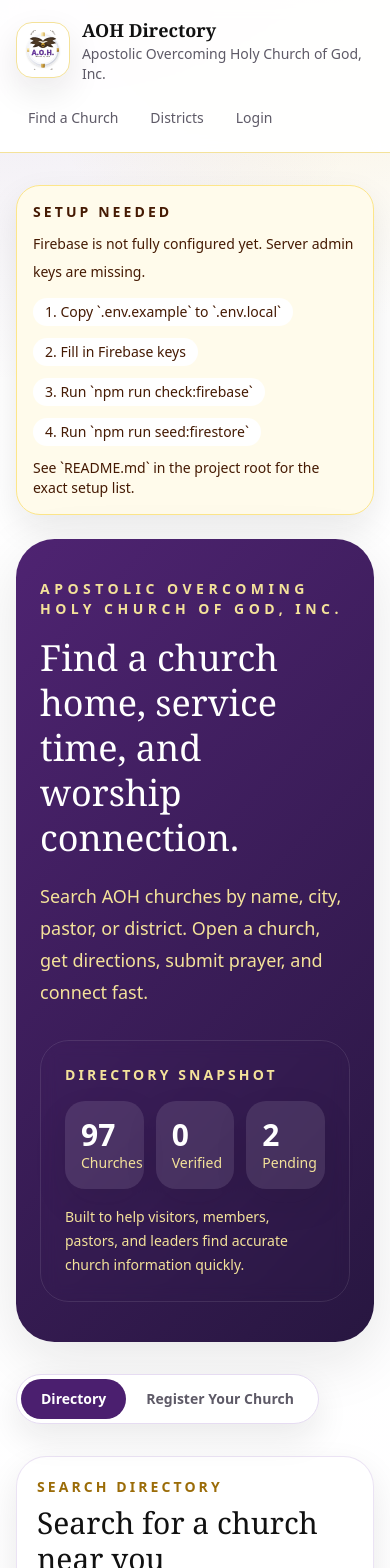
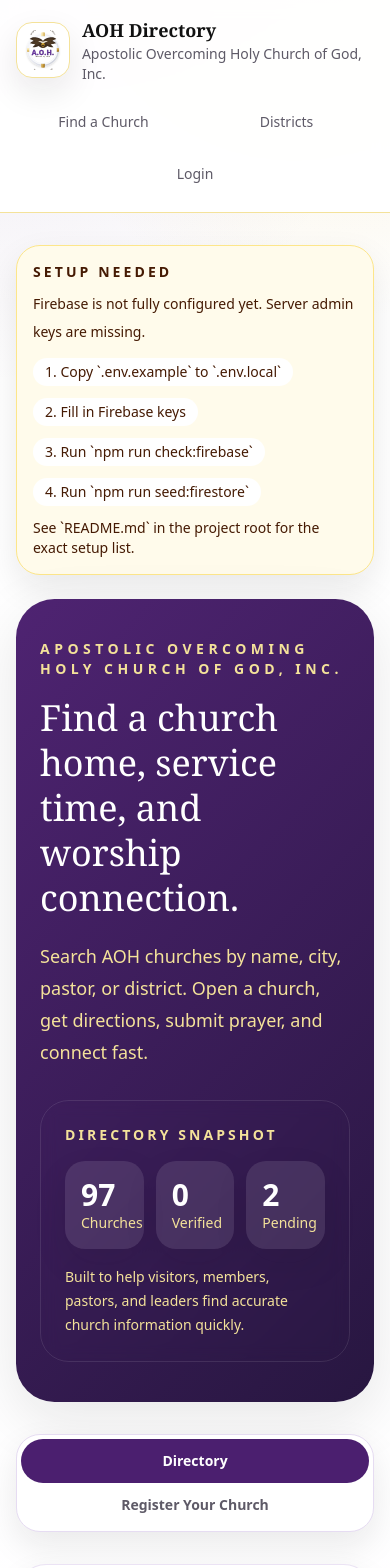
Before and after one commit to TESVM/aoh-directory, a Next.js app: page /aoh in a window 390 px wide. Shown: the top 1568 px of the page. Built offline with nearby package versions, Linux system fonts and the light colour scheme; no server answers.

Commit message:
Improve mobile button tap targets

```diff
--- a/app/globals.css
+++ b/app/globals.css
@@ -40,6 +40,21 @@
 select,
 textarea {
   font: inherit;
+  touch-action: manipulation;
+  -webkit-tap-highlight-color: transparent;
+}
+
+a {
+  -webkit-tap-highlight-color: transparent;
+}
+
+@media (max-width: 640px) {
+  button,
+  input[type="button"],
+  input[type="submit"],
+  [role="tab"] {
+    min-height: 44px;
+  }
 }
 
 a:focus-visible,
--- a/app/page.tsx
+++ b/app/page.tsx
@@ -25,10 +25,10 @@
             admin review scaffolding, and a split-view directory UI.
           </p>
           <div className="mt-8 flex flex-wrap gap-4">
-            <Link href="/aoh" className="rounded-full bg-ink px-6 py-3 font-semibold text-white shadow-card">
+            <Link href="/aoh" className="flex min-h-11 w-full items-center justify-center rounded-full bg-ink px-6 py-3 text-center font-semibold text-white shadow-card sm:w-auto">
               Open AOH Tenant
             </Link>
-            <Link href="/demo" className="rounded-full border border-line px-6 py-3 font-semibold text-ink">
+            <Link href="/demo" className="flex min-h-11 w-full items-center justify-center rounded-full border border-line px-6 py-3 text-center font-semibold text-ink sm:w-auto">
               Open Demo Tenant
             </Link>
           </div>
--- a/components/claim-church-panel.tsx
+++ b/components/claim-church-panel.tsx
@@ -54,7 +54,7 @@
         type="button"
         onClick={() => setOpen((current) => !current)}
         aria-expanded={open}
-        className="rounded-full border border-line px-4 py-2 text-sm font-semibold text-ink transition hover:border-brand-500 hover:text-brand-700"
+        className="flex min-h-11 w-full items-center justify-center rounded-full border border-line px-4 py-2 text-center text-sm font-semibold text-ink transition hover:border-brand-500 hover:text-brand-700 sm:w-auto"
       >
         {open ? "Close Claim Form" : "Claim This Church"}
       </button>
@@ -111,12 +111,12 @@
               className="w-full rounded-2xl border border-line bg-white px-4 py-3 text-ink outline-none focus:border-brand-700"
             />
           </label>
-          <div className="flex flex-wrap items-center justify-between gap-3">
+          <div className="flex flex-col gap-3 sm:flex-row sm:flex-wrap sm:items-center sm:justify-between">
             <p className="text-sm text-muted">Admin will review this before any pastor login is created.</p>
             <button
               type="submit"
               disabled={isPending}
-              className="rounded-full bg-ink px-4 py-2 text-sm font-semibold text-white disabled:opacity-60"
+              className="flex min-h-11 w-full items-center justify-center rounded-full bg-ink px-4 py-2 text-center text-sm font-semibold text-white disabled:opacity-60 sm:w-auto"
             >
               {isPending ? "Sending..." : "Send Claim Request"}
             </button>
--- a/components/directory-shell.tsx
+++ b/components/directory-shell.tsx
@@ -138,7 +138,7 @@
         </div>
       </div>
 
-      <div className="inline-flex rounded-full border border-line bg-white p-1 shadow-card" role="tablist" aria-label="Directory views">
+      <div className="flex w-full flex-col rounded-[1.5rem] border border-line bg-white p-1 shadow-card sm:inline-flex sm:w-auto sm:flex-row sm:rounded-full" role="tablist" aria-label="Directory views">
         <TabButton active={tab === "directory"} onClick={() => setTab("directory")}>
           Directory
         </TabButton>
@@ -300,11 +300,11 @@
                         </div>
                       </div>
                     </div>
-                    <div className="flex flex-wrap gap-3">
+                    <div className="flex flex-col gap-3 sm:flex-row sm:flex-wrap">
                       <Link
                         href={`/${tenant.slug}/church/${selectedChurch.id}`}
                         prefetch={false}
-                        className="rounded-full bg-ink px-5 py-3 text-sm font-semibold text-white"
+                        className="flex min-h-11 w-full items-center justify-center rounded-full bg-ink px-5 py-3 text-center text-sm font-semibold text-white sm:w-auto"
                       >
                         Open Profile
                       </Link>
@@ -312,7 +312,7 @@
                         <Link
                           href={`/${tenant.slug}/district/${selectedChurch.district}`}
                           prefetch={false}
-                          className="rounded-full border border-line px-5 py-3 text-sm font-semibold text-ink"
+                          className="flex min-h-11 w-full items-center justify-center rounded-full border border-line px-5 py-3 text-center text-sm font-semibold text-ink sm:w-auto"
                         >
                           District View
                         </Link>
@@ -320,19 +320,19 @@
                     </div>
                   </div>
 
-                  <div className="flex flex-wrap gap-3">
+                  <div className="flex flex-col gap-3 sm:flex-row sm:flex-wrap">
                     <a
                       href={buildGoogleMapsDirectionsUrl(selectedChurch)}
                       target="_blank"
                       rel="noreferrer"
-                      className="rounded-full border border-line px-4 py-2 text-sm font-semibold text-ink transition hover:border-brand-500 hover:text-brand-700"
+                      className="flex min-h-11 w-full items-center justify-center rounded-full border border-line px-4 py-2 text-center text-sm font-semibold text-ink transition hover:border-brand-500 hover:text-brand-700 sm:w-auto"
                     >
                       Get Directions
                     </a>
                     {toTelHref(selectedChurch.phone) ? (
                       <a
                         href={toTelHref(selectedChurch.phone) || undefined}
-                        className="rounded-full border border-line px-4 py-2 text-sm font-semibold text-ink transition hover:border-brand-500 hover:text-brand-700"
+                        className="flex min-h-11 w-full items-center justify-center rounded-full border border-line px-4 py-2 text-center text-sm font-semibold text-ink transition hover:border-brand-500 hover:text-brand-700 sm:w-auto"
                       >
                         Call Church
                       </a>
@@ -342,7 +342,7 @@
                         href={toWebsiteHref(selectedChurch.website) || undefined}
                         target="_blank"
                         rel="noreferrer"
-                        className="rounded-full border border-line px-4 py-2 text-sm font-semibold text-ink transition hover:border-brand-500 hover:text-brand-700"
+                        className="flex min-h-11 w-full items-center justify-center rounded-full border border-line px-4 py-2 text-center text-sm font-semibold text-ink transition hover:border-brand-500 hover:text-brand-700 sm:w-auto"
                       >
                         Visit Website
                       </a>
@@ -568,10 +568,10 @@
                 />
               </FormField>
             </div>
-            <div className="md:col-span-2 flex items-center justify-between gap-4">
+            <div className="md:col-span-2 flex flex-col gap-4 sm:flex-row sm:items-center sm:justify-between">
               <button
                 disabled={isPending}
-                className="rounded-full bg-brand-700 px-6 py-3 font-semibold text-white shadow-card disabled:opacity-60"
+                className="flex min-h-11 w-full items-center justify-center rounded-full bg-brand-700 px-6 py-3 text-center font-semibold text-white shadow-card disabled:opacity-60 sm:w-auto"
               >
                 {isPending ? "Submitting..." : "Submit For Review"}
               </button>
@@ -606,7 +606,7 @@
     <button
       role="tab"
       aria-selected={active}
-      className={`rounded-full px-5 py-2.5 text-sm font-semibold transition ${
+      className={`w-full rounded-full px-5 py-3 text-sm font-semibold transition sm:w-auto sm:py-2.5 ${
         active ? "bg-pine text-white" : "text-muted"
       }`}
       onClick={onClick}
--- a/components/prayer-request-panel.tsx
+++ b/components/prayer-request-panel.tsx
@@ -50,7 +50,7 @@
         type="button"
         onClick={() => setOpen((current) => !current)}
         aria-expanded={open}
-        className="rounded-full border border-line px-4 py-2 text-sm font-semibold text-ink transition hover:border-brand-500 hover:text-brand-700"
+        className="flex min-h-11 w-full items-center justify-center rounded-full border border-line px-4 py-2 text-center text-sm font-semibold text-ink transition hover:border-brand-500 hover:text-brand-700 sm:w-auto"
       >
         {open ? "Close Prayer Form" : "Submit A Prayer Request"}
       </button>
@@ -93,12 +93,12 @@
               className="w-full rounded-2xl border border-line bg-white px-4 py-3 text-ink outline-none focus:border-brand-700"
             />
           </label>
-          <div className="flex flex-wrap items-center justify-between gap-3">
+          <div className="flex flex-col gap-3 sm:flex-row sm:flex-wrap sm:items-center sm:justify-between">
             <p className="text-sm text-muted">Prayer requests are sent privately to the directory back office.</p>
             <button
               type="submit"
               disabled={isPending}
-              className="rounded-full bg-ink px-4 py-2 text-sm font-semibold text-white disabled:opacity-60"
+              className="flex min-h-11 w-full items-center justify-center rounded-full bg-ink px-4 py-2 text-center text-sm font-semibold text-white disabled:opacity-60 sm:w-auto"
             >
               {isPending ? "Sending..." : "Send Prayer Request"}
             </button>
--- a/components/share-church-button.tsx
+++ b/components/share-church-button.tsx
@@ -36,7 +36,7 @@
         type="button"
         onClick={handleShare}
         aria-label={`Share ${title}`}
-        className="rounded-full border border-line px-4 py-2 text-sm font-semibold text-ink transition hover:border-brand-500 hover:text-brand-700"
+        className="flex min-h-11 w-full items-center justify-center rounded-full border border-line px-4 py-2 text-center text-sm font-semibold text-ink transition hover:border-brand-500 hover:text-brand-700 sm:w-auto"
       >
         {message || "Share Church"}
       </button>
--- a/components/site-header.tsx
+++ b/components/site-header.tsx
@@ -24,15 +24,15 @@
         </Link>
         <nav
           aria-label="Primary navigation"
-          className="flex w-full flex-wrap items-center gap-2 text-sm font-medium text-muted lg:w-auto lg:justify-end lg:gap-4"
+          className="grid w-full grid-cols-2 gap-2 text-sm font-medium text-muted sm:flex sm:flex-wrap sm:items-center sm:gap-2 lg:w-auto lg:justify-end lg:gap-4"
         >
-          <Link href={`/${tenant.slug}`} prefetch={false} className="rounded-full px-3 py-2 transition hover:bg-sky hover:text-pine">Find a Church</Link>
-          <Link href={`/${tenant.slug}/district/3`} prefetch={false} className="rounded-full px-3 py-2 transition hover:bg-sky hover:text-pine">Districts</Link>
-          <Link href={canAccessTenantAdmin ? `/${tenant.slug}/admin` : `/login?next=/${tenant.slug}/admin`} prefetch={false} className="rounded-full px-3 py-2 transition hover:bg-sky hover:text-pine">
+          <Link href={`/${tenant.slug}`} prefetch={false} className="flex min-h-11 items-center justify-center rounded-full px-3 py-2 text-center transition hover:bg-sky hover:text-pine">Find a Church</Link>
+          <Link href={`/${tenant.slug}/district/3`} prefetch={false} className="flex min-h-11 items-center justify-center rounded-full px-3 py-2 text-center transition hover:bg-sky hover:text-pine">Districts</Link>
+          <Link href={canAccessTenantAdmin ? `/${tenant.slug}/admin` : `/login?next=/${tenant.slug}/admin`} prefetch={false} className="col-span-2 flex min-h-11 items-center justify-center rounded-full px-3 py-2 text-center transition hover:bg-sky hover:text-pine sm:col-auto">
             {canAccessTenantAdmin ? "Back Office" : "Login"}
           </Link>
           {canAccessTenantAdmin ? (
-            <Link href="/logout" prefetch={false} className="rounded-full border border-brand-100 px-4 py-2 text-ink transition hover:border-pine hover:text-pine">Logout</Link>
+            <Link href="/logout" prefetch={false} className="col-span-2 flex min-h-11 items-center justify-center rounded-full border border-brand-100 px-4 py-2 text-center text-ink transition hover:border-pine hover:text-pine sm:col-auto">Logout</Link>
           ) : null}
         </nav>
       </div>
```
Also changed, not shown: app/[tenant]/church/[id]/page.tsx (+6 -6 lines), app/[tenant]/district/[districtId]/page.tsx (+4 -4 lines).
